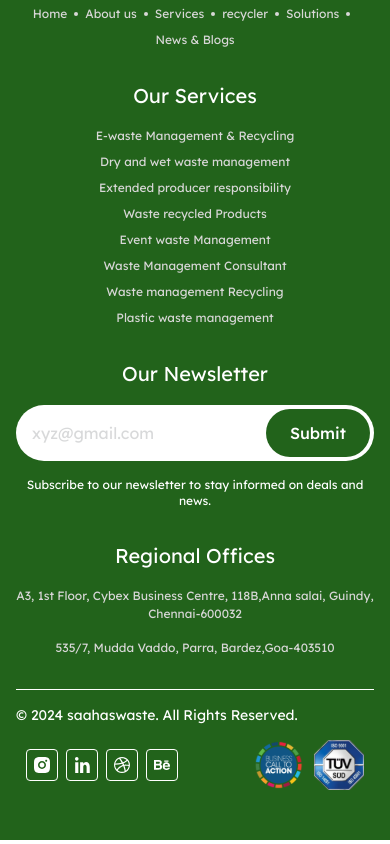
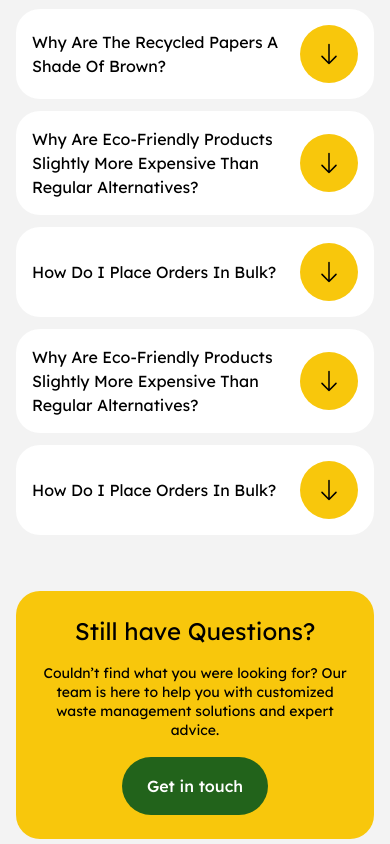
Before and after one commit to Ultroneous-Technologies-LLP/waste-managment, a Next.js app: page / in a window 390 px wide. Shown: the part 7740-8584 px from the top of the page. Built offline with nearby package versions, Linux system fonts and the light colour scheme; no server answers.

Commit message:
fix: resolved eslint warning and added data from strapi and fallback data from json

```diff
--- a/src/app/page.tsx
+++ b/src/app/page.tsx
@@ -5,6 +5,7 @@ import {
   AboutUs,
   CitiesWeCovered,
   DrivingImpact,
+  FAQ,
   HomeHero,
   IndustriesWeServe,
   OurProcess,
@@ -40,6 +41,7 @@ const Home: FC = async () => {
     citiesWeCovered,
     transformingWaste,
     drivingImpact,
+    faq,
   } = strapiData;
 
   return (
@@ -52,13 +54,12 @@ const Home: FC = async () => {
       <TransformingWaste {...transformingWaste} />
       <CitiesWeCovered {...citiesWeCovered} />
       <DrivingImpact {...drivingImpact} />
+      <FAQ {...faq} />
     </>
   );
 };
 
 export default Home;
 
-//       <DrivingImpact data={drivingImpactSection} />
-//       <FAQ data={faqSections} />
 //       <GetMoreUpdates data={getMoreUpdatesSection} />
 //       <OurAchievements data={ourAchievementsSection} />
--- a/src/app/types.ts
+++ b/src/app/types.ts
@@ -4,6 +4,7 @@ import {
   AboutUsSectionProps,
   CitiesWeCoveredSectionProps,
   DrivingImpactSectionProps,
+  FaqSectionsProps,
   HeroSectionProps,
   IndustriesWeServeSectionProps,
   OurProcessSectionProps,
@@ -26,6 +27,7 @@ export interface HomePageDataTypes {
   aboutUs: AboutUsSectionProps;
   citiesWeCovered: CitiesWeCoveredSectionProps;
   drivingImpact: DrivingImpactSectionProps;
+  faq: FaqSectionsProps;
   hero: HeroSectionProps;
   industriesWeServe: IndustriesWeServeSectionProps;
   ourProcess: OurProcessSectionProps;
--- /dev/null
+++ b/src/components/home/FAQ/FAQ.tsx
@@ -0,0 +1,47 @@
+import { FC } from "react";
+
+import { Button, Container, Title } from "@/components/common";
+
+import FAQItems from "./FAQItems";
+import { FaqSectionsProps } from "./types";
+
+export const FAQ: FC<FaqSectionsProps> = ({ description, faqItem, haveQuestions, title }) => (
+  <Container
+    aria-labelledby="faq-title"
+    backgroundClassName="bg-anti-flash-white"
+    className="py-12.5 md:py-20 xl:py-25"
+    role="region"
+  >
+    <div>
+      <Title className="text-center" id="faq-title" title={title} />
+      <p
+        aria-label="FAQ section description"
+        className="mx-auto w-full max-w-221.5 py-6 text-center text-sm leading-normal font-light xl:text-xl"
+      >
+        {description}
+      </p>
+    </div>
+    <FAQItems data={faqItem} />
+    <div
+      aria-labelledby="faq-contact-title"
+      className="bg-primary-yellow mx-auto mt-14 w-full max-w-164.5 rounded-3xl p-6 xl:p-12.5"
+      role="region"
+    >
+      <h3 className="text-center text-2xl leading-snug xl:text-5xl" id="faq-contact-title">
+        {haveQuestions.title}
+      </h3>
+      <p className="py-4 text-center text-sm leading-snug font-light xl:text-xl">
+        {haveQuestions.description}
+      </p>
+      <div className="mx-auto w-fit">
+        <Button
+          aria-label={haveQuestions.button.ariaLabel}
+          as="link"
+          href={haveQuestions.button.href}
+        >
+          {haveQuestions.button.label}
+        </Button>
+      </div>
+    </div>
+  </Container>
+);
--- a/src/components/home/FAQ/FAQS.tsx
+++ b/src/components/home/FAQ/FAQItems.tsx
@@ -1,20 +1,19 @@
 "use client";
+import clsx from "clsx";
 import { FC, useState, KeyboardEvent } from "react";
-import { faqSections } from "@/types/home-type";
+
 import { ArrowWithBackGround } from "@/components/icons";
 
-interface FAQSProps {
-  data: faqSections["faq"];
-}
+import { FaqItemsProps } from "./types";
 
-const FAQS: FC<FAQSProps> = ({ data }) => {
+const FAQItems: FC<FaqItemsProps> = ({ data }) => {
   const [openId, setOpenId] = useState<number | null>(null);
 
-  const handleToggle = (id: number) => {
+  const handleToggle = (id: number): void => {
     setOpenId((prev) => (prev === id ? null : id));
   };
 
-  const handleKeyDown = (e: KeyboardEvent<HTMLDivElement>, id: number) => {
+  const handleKeyDown = (e: KeyboardEvent<HTMLDivElement>, id: number): void => {
     if (e.key === "Enter" || e.key === " ") {
       e.preventDefault();
       handleToggle(id);
@@ -22,48 +21,47 @@ const FAQS: FC<FAQSProps> = ({ data }) => {
   };
 
   return (
-    <div className="space-y-3 pt-6" role="list" aria-label="Frequently asked questions">
+    <div aria-label="Frequently asked questions" className="space-y-3 pt-6" role="list">
       {data.map((faq) => {
         const isOpen = openId === faq.id;
         return (
           <div
+            className="rounded-3xl bg-white p-4 md:rounded-4xl xl:p-6"
             key={faq.id}
-            className="rounded-3xl bg-white p-4 md:rounded-4xl xl:p-6"
             role="listitem"
           >
-            {/* Button-like header */}
             <div
-              role="button"
-              tabIndex={0}
+              aria-controls={`faq-answer-${faq.id}`}
               aria-expanded={isOpen}
-              aria-controls={`faq-answer-${faq.id}`}
+              className="flex cursor-pointer items-center justify-between gap-4"
               id={`faq-question-${faq.id}`}
               onClick={() => handleToggle(faq.id)}
               onKeyDown={(e) => handleKeyDown(e, faq.id)}
-              className="flex cursor-pointer items-center justify-between gap-4"
+              role="button"
+              tabIndex={0}
             >
               <h3 className="w-full max-w-63 text-base md:max-w-154 xl:max-w-304.5 xl:text-2xl/7.5">
                 {faq.questions}
               </h3>
               <ArrowWithBackGround
+                aria-hidden="true"
                 className="bg-primary-yellow size-14.5 border-transparent transition-transform duration-500"
+                height={16}
+                svgClassName={clsx(
+                  "text-black transition-transform duration-500",
+                  isOpen ? "rotate-90" : "-rotate-90"
+                )}
                 width={22}
-                height={16}
-                svgClassName={`${
-                  isOpen ? "rotate-90" : "-rotate-90"
-                } text-black transition-transform duration-500`}
-                aria-hidden="true"
               />
             </div>
-
-            {/* Expandable answer */}
             <div
+              aria-labelledby={`faq-question-${faq.id}`}
+              className={clsx(
+                "overflow-hidden transition-all duration-500 ease-in-out",
+                isOpen ? "max-h-96 pt-3 opacity-100" : "max-h-0 opacity-0"
+              )}
               id={`faq-answer-${faq.id}`}
               role="region"
-              aria-labelledby={`faq-question-${faq.id}`}
-              className={`overflow-hidden transition-all duration-500 ease-in-out ${
-                isOpen ? "max-h-96 pt-3 opacity-100" : "max-h-0 opacity-0"
-              }`}
             >
               <p className="text-base">{faq.ans}</p>
             </div>
@@ -74,4 +72,4 @@ const FAQS: FC<FAQSProps> = ({ data }) => {
   );
 };
 
-export default FAQS;
+export default FAQItems;
--- /dev/null
+++ b/src/components/home/FAQ/types.ts
@@ -0,0 +1,24 @@
+import { Button } from "@/types";
+
+interface HaveQuestions {
+  button: Button;
+  description: string;
+  title: string;
+}
+
+interface FaqItem {
+  ans: string;
+  id: number;
+  questions: string;
+}
+
+export interface FaqItemsProps {
+  data: FaqSectionsProps["faqItem"];
+}
+
+export interface FaqSectionsProps {
+  description: string;
+  faqItem: FaqItem[];
+  haveQuestions: HaveQuestions;
+  title: string;
+}
--- a/src/components/home/HomeHero/HomeHero.tsx
+++ b/src/components/home/HomeHero/HomeHero.tsx
@@ -2,7 +2,7 @@ import { FC } from "react";
 
 import { Button, Container, NextImageWithFallback, Title } from "@/components/common";
 import { ArrowWithBackGround } from "@/components/icons";
-import { BASE_URL, getImageUrl } from "@/utils";
+import { getImageUrl } from "@/utils";
 
 import { HeroSectionProps } from "./types";
 
--- a/src/components/home/index.ts
+++ b/src/components/home/index.ts
@@ -1,4 +1,3 @@
-import FAQ from "./FAQ";
 import GetMoreUpdates from "./GetMoreUpdates";
 import OurAchievements from "./OurAchievements";
 
@@ -10,5 +9,6 @@ export * from "./OurProcess";
 export * from "./CitiesWeCovered";
 export * from "./TransformingWaste";
 export * from "./DrivingImpact";
+export * from "./FAQ";
 
-export { GetMoreUpdates, OurAchievements, FAQ };
+export { GetMoreUpdates, OurAchievements };
--- a/src/content/home-page-data.json
+++ b/src/content/home-page-data.json
@@ -347,40 +347,42 @@
       }
     ],
     "button": {
-      "label": "Get in touch"
+      "label": "Get in touch",
+      "href": "/",
+      "ariaLabel": "Get in touch"
     }
   },
-  "faqSections": {
+  "faq": {
     "title": "Frequently Asked Questions",
     "description": "Have questions about eco-friendly practices, recycling, or waste disposal? Explore our FAQs to find clear answers and practical solutions.",
-    "faq": [
+    "faqItem": [
       {
-        "id": 1,
+        "id": 7,
         "questions": "Why Are Eco-Friendly Products Slightly More Expensive Than Regular Alternatives?",
         "ans": "Lorem ipsum dolor sit amet consectetur. Semper dictum ac vulputate eget mauris. Arcu pulvinar tincidunt massa ultricies odio eu eget vel. Ac nibh volutpat purus in at."
       },
       {
-        "id": 2,
+        "id": 8,
         "questions": "Why Are The Recycled Papers A Shade Of Brown?",
         "ans": "Lorem ipsum dolor sit amet consectetur. Semper dictum ac vulputate eget mauris. Arcu pulvinar tincidunt massa ultricies odio eu eget vel. Ac nibh volutpat purus in at."
       },
       {
-        "id": 3,
+        "id": 9,
         "questions": "Why Are Eco-Friendly Products Slightly More Expensive Than Regular Alternatives?",
         "ans": "Lorem ipsum dolor sit amet consectetur. Semper dictum ac vulputate eget mauris. Arcu pulvinar tincidunt massa ultricies odio eu eget vel. Ac nibh volutpat purus in at."
       },
       {
-        "id": 4,
+        "id": 10,
         "questions": "How Do I Place Orders In Bulk?",
         "ans": "Lorem ipsum dolor sit amet consectetur. Semper dictum ac vulputate eget mauris. Arcu pulvinar tincidunt massa ultricies odio eu eget vel. Ac nibh volutpat purus in at."
       },
       {
-        "id": 5,
+        "id": 11,
         "questions": "Why Are Eco-Friendly Products Slightly More Expensive Than Regular Alternatives?",
         "ans": "Lorem ipsum dolor sit amet consectetur. Semper dictum ac vulputate eget mauris. Arcu pulvinar tincidunt massa ultricies odio eu eget vel. Ac nibh volutpat purus in at."
       },
       {
-        "id": 6,
+        "id": 12,
         "questions": "How Do I Place Orders In Bulk?",
         "ans": "Lorem ipsum dolor sit amet consectetur. Semper dictum ac vulputate eget mauris. Arcu pulvinar tincidunt massa ultricies odio eu eget vel. Ac nibh volutpat purus in at."
       }
@@ -388,7 +390,11 @@
     "haveQuestions": {
       "title": "Still have Questions?",
       "description": "Couldn’t find what you were looking for? Our team is here to help you with customized waste management solutions and expert advice.",
-      "buttonLabel": "Get in touch"
+      "button": {
+        "label": "Get in touch",
+        "href": "/",
+        "ariaLabel": "Get in touch"
+      }
     }
   },
   "getMoreUpdatesSection": {
```
Also changed, not shown: src/components/home/FAQ/index.tsx (+2 -51 lines).
